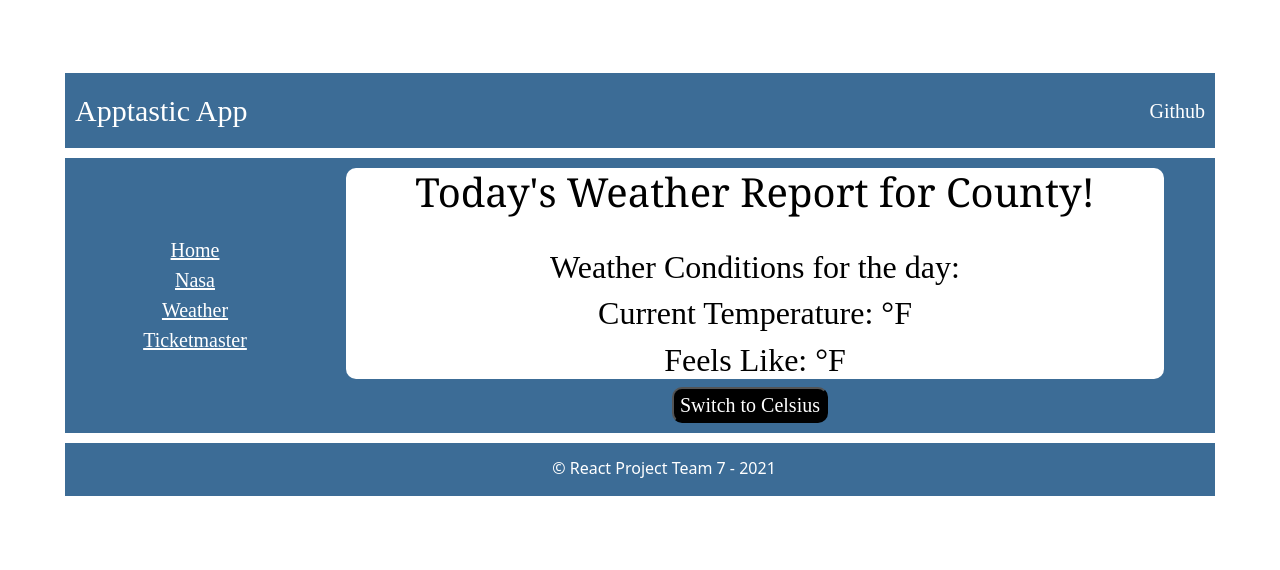
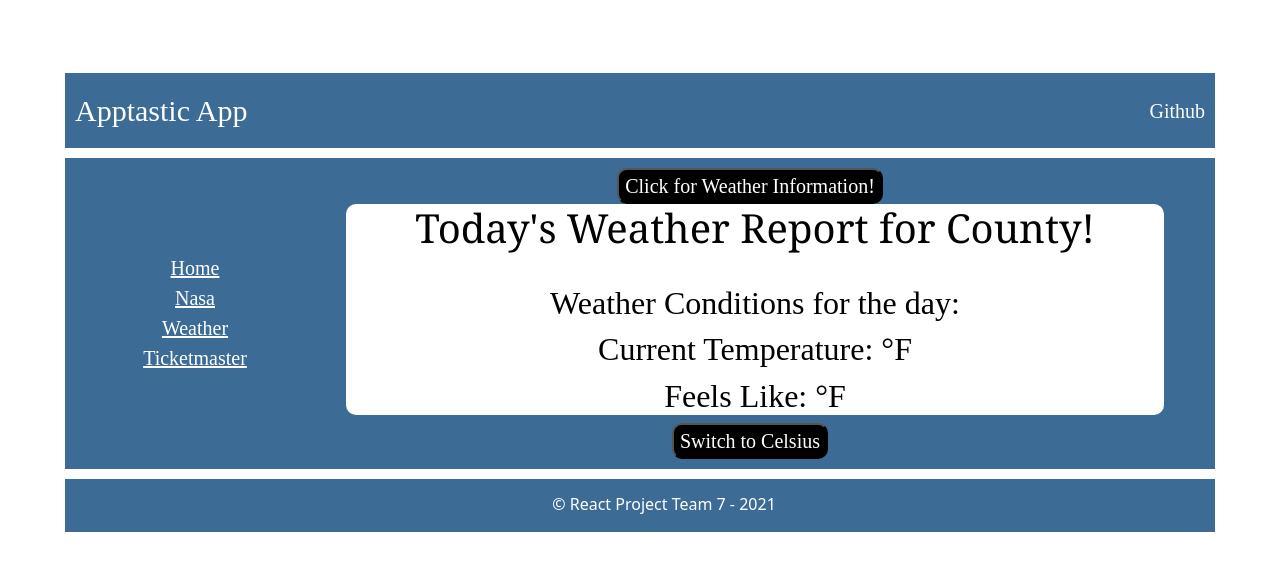
Before and after one commit to Mariabruner/ReactProject, a React (Create React App) app in the folder project/: page /WeatherData in a window 1280 px wide. Shown: the top 570 px of the page. Built offline with nearby package versions, Linux system fonts and the light colour scheme; no server answers.

Commit message:
added fetch button

```diff
--- a/project/src/components/WeatherData.js
+++ b/project/src/components/WeatherData.js
@@ -27,7 +27,7 @@ const GetWeather = () => {
     function getPosition() {
         navigator.geolocation.getCurrentPosition(success, error)
     }
-    getPosition()
+
 
     const fetchResults = (curUnit, lat, lon) => {
         let key = `9abe7b37b3a238440fcff0377e910c06`
@@ -61,6 +61,7 @@ const GetWeather = () => {
     if (curUnit === "imperial") {
         return (
             <div className="mainDiv">
+                <button onClick={getPosition}>Click for Weather Information!</button>
                 <div className="dataHolder">
                 <h1>Today's Weather Report for {county} County!</h1>
                 <br />
@@ -74,8 +75,11 @@ const GetWeather = () => {
     } else if (curUnit === "metric") {
         return (
             <div className="mainDiv">
+            <button onClick={getPosition}>Click for Weather Information!</button>
             <div className="dataHolder">
+
                 <h1>Today's Weather Report for {county} County!</h1>
+
                 <br />
                 <h2>Weather Conditions for the day: {weather}</h2>
                 <h2>Current Temperature: {temp} °C</h2>
```
